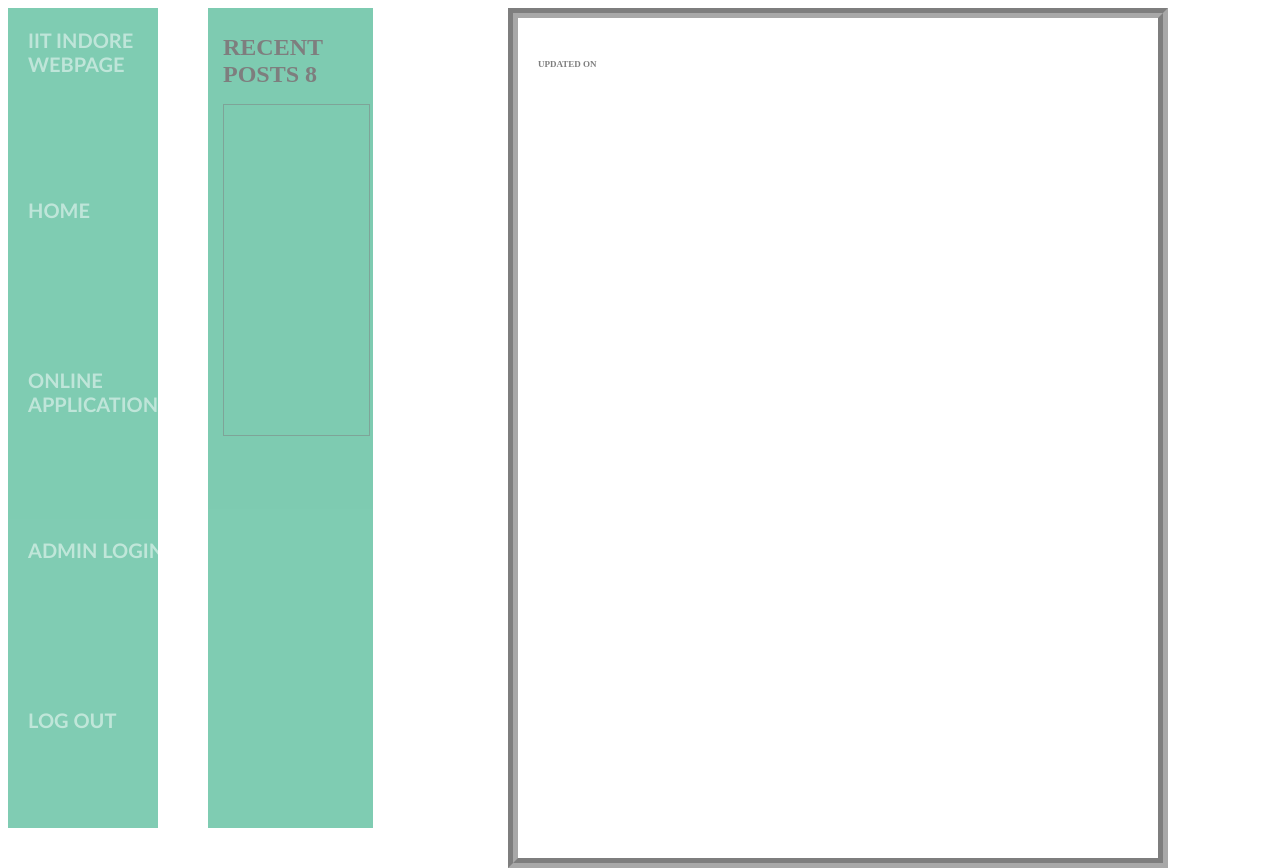
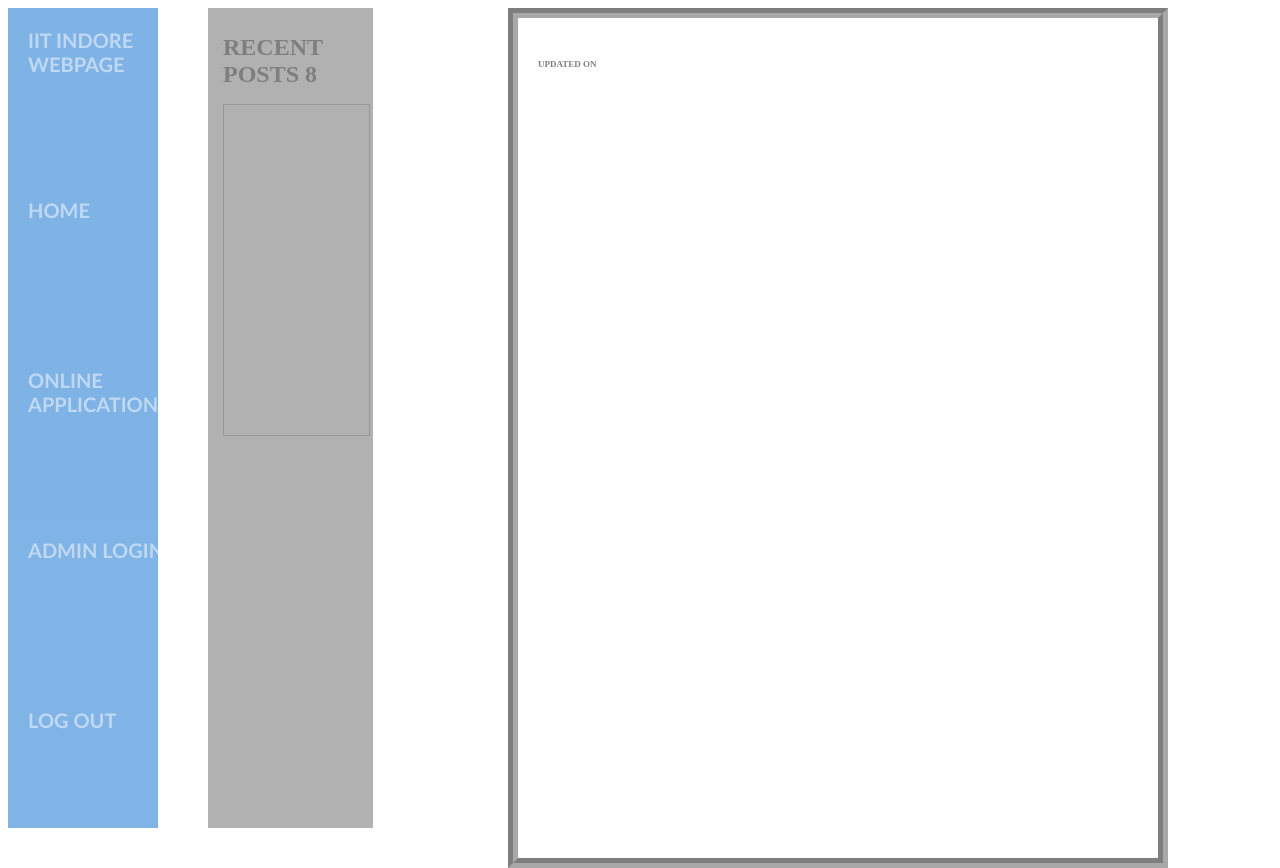
Before and after one commit to shghatge/cs258_iiti_group_7, a PHP site: page /2.php in a window 1280 px wide. Run offline with PHP 8.4, Linux system fonts and the light colour scheme; data that the repository does not hold is empty.

Commit message:
style
...

```diff
--- a/styles/home_ad.css
+++ b/styles/home_ad.css
@@ -1,24 +1,22 @@
 @charset "utf-8";
 /* CSS Document */
 html {height:100%;}
-body {
-	height: 100%;
-	position: inherit;
-}
+body {height:100%;
+	position:inherit;}
 
 
 	a{
 		text-decoration:none;
 	}
 #main{
-	height: 100%;
+	height:100%;
 }
 #deli{
 	overflow:scroll;
 	position:inherit;
 	height: 100%;
 	width: 120px;
-	background-color: #7B9DEE;
+	background-color: #06C;
 	opacity: 0.5;
 	transition-property: width;
 	transition-duration: 1s;
@@ -68,7 +66,7 @@ body {
 	position: inherit;
 	height: 100%;
 	width: 120px;
-	background-color: #FCBAF2;
+	background-color: #333;
 	opacity: 0.5;
 	transition-property: width;
 	transition-duration: 1s;
@@ -130,7 +128,7 @@ body {
 
 
 #recent{
-	background-color: #FC9;
+	background-color: #646664;
 	width: 135px;
 }
 
@@ -145,8 +143,7 @@ body {
 	padding-left: 15px;
 }
 #recent,#deli,#posts{
-	height: 100%;
-	background-color: #096;
+	height:100%;
 }
 #posts h1{
 	text-transform: uppercase;
```
